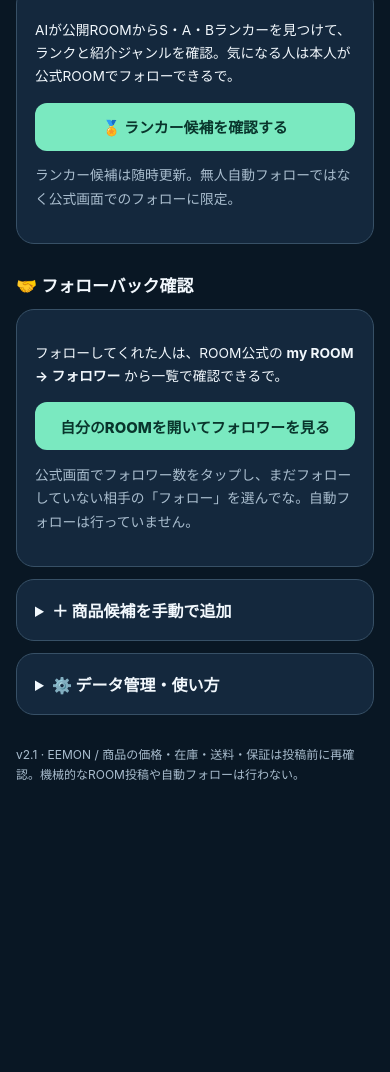
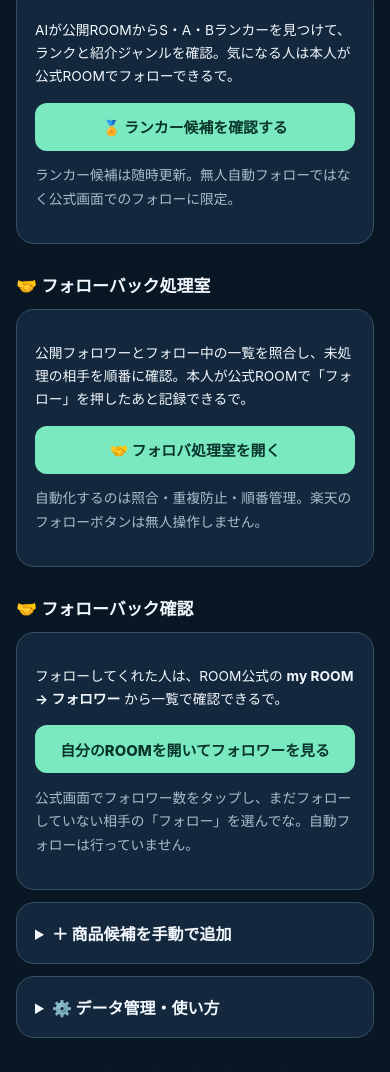
Before and after one commit to nexlab-dev/eemon-room-dashboard, a plain HTML site: page index.html in a window 390 px wide. Shown: the part 2566-3638 px from the top of the page. Before the commit the page ends 3442 px from the top, so only its background shows below. Drawn offline with Linux system fonts and the light colour scheme.

Commit message:
EEMON: launch dedicated iPhone follow-back review flow from main dashboard

```diff
--- a/index.html
+++ b/index.html
@@ -34,6 +34,12 @@
     <a class="button green" href="./rankers.html">🏅 ランカー候補を確認する</a>
     <p class="muted small">ランカー候補は随時更新。無人自動フォローではなく公式画面でのフォローに限定。</p>
   </section>
+  <div class="section-heading"><h2>🤝 フォローバック処理室</h2></div>
+  <section class="panel" aria-label="大量フォロワーの対応">
+    <p>公開フォロワーとフォロー中の一覧を照合し、未処理の相手を順番に確認。本人が公式ROOMで「フォロー」を押したあと記録できるで。</p>
+    <a class="button green" href="./followbacks.html">🤝 フォロバ処理室を開く</a>
+    <p class="muted small">自動化するのは照合・重複防止・順番管理。楽天のフォローボタンは無人操作しません。</p>
+  </section>
   <div class="section-heading"><h2>🤝 フォローバック確認</h2></div>
   <section class="panel" aria-label="楽天ROOMのフォローバック確認">
     <p>フォローしてくれた人は、ROOM公式の <b>my ROOM → フォロワー</b> から一覧で確認できるで。</p>
```
